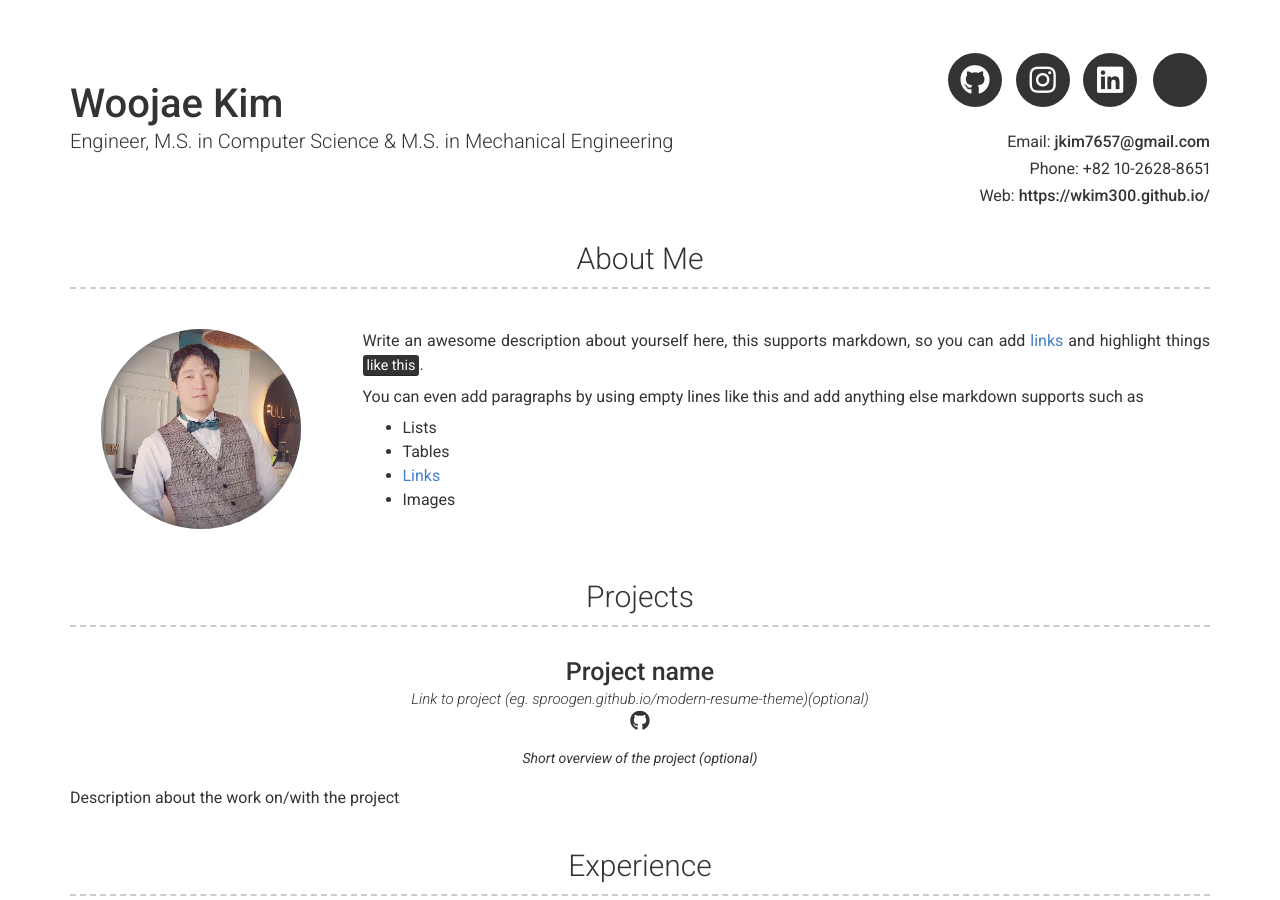
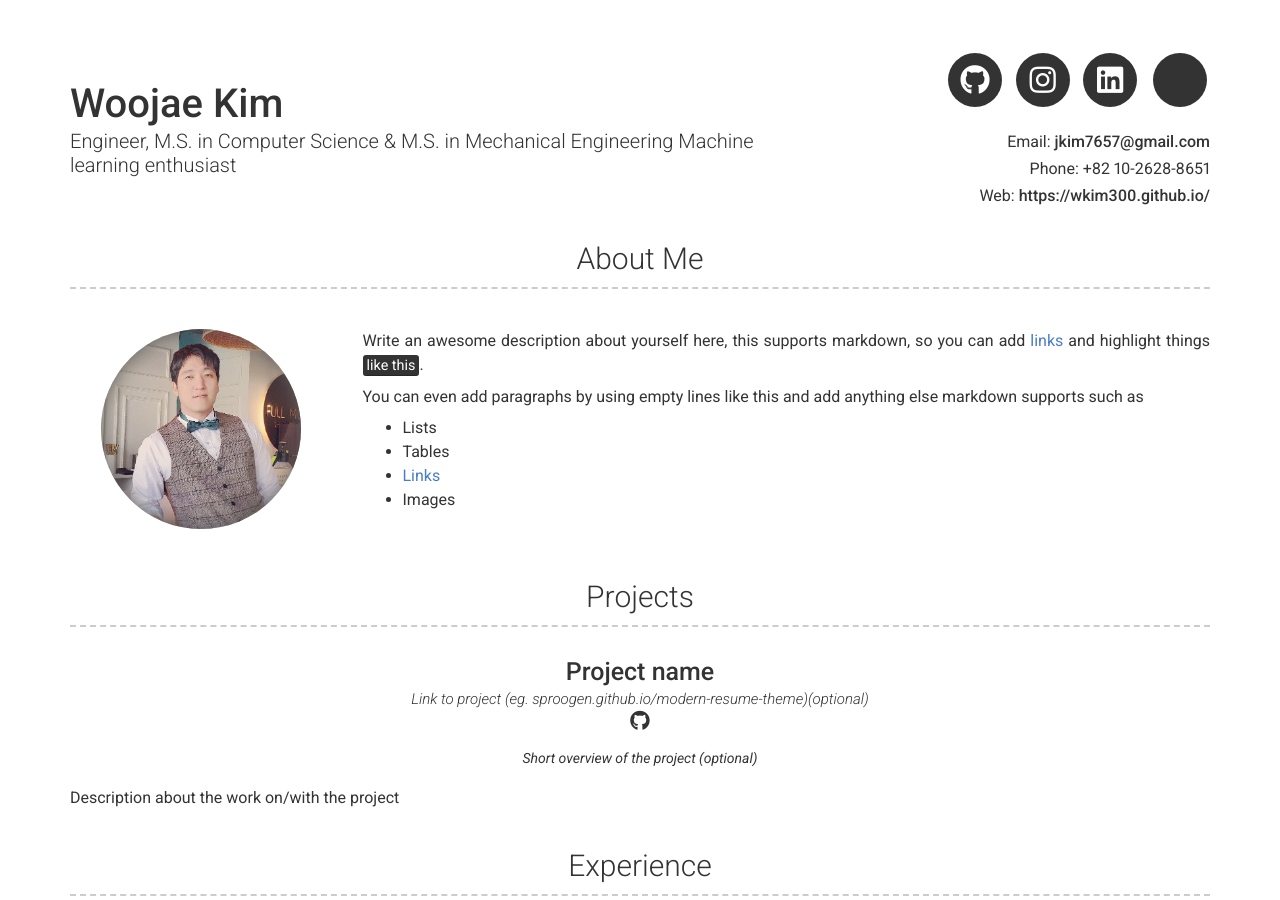
Before and after one commit to wkim300/wkim300.github.io, a Jekyll site: the page built from index.md, in a window 1280 px wide and 900 px high. Built offline with Jekyll 4.4.1, drawn with Linux system fonts in a browser that asks for light colours; nearby versions of some CDN libraries.

```diff
--- a/_config.yml
+++ b/_config.yml
@@ -4,7 +4,10 @@ repository: Git repository where your resume will be hosted, only required if yo
 
 # Personal info
 name: Woojae Kim
-title: Engineer, M.S. in Computer Science & M.S. in Mechanical Engineering
+title: |
+  Engineer, M.S. in Computer Science & M.S. in Mechanical Engineering
+
+  Machine learning enthusiast
 email: jkim7657@gmail.com
 phone: +82 10-2628-8651
 website: https://wkim300.github.io/
```
